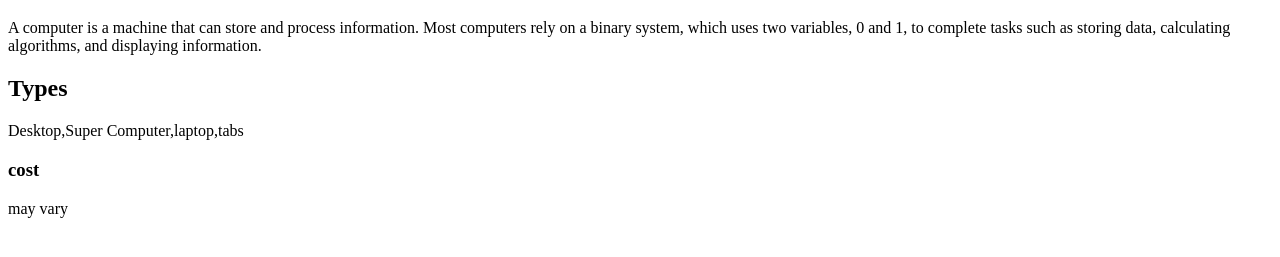
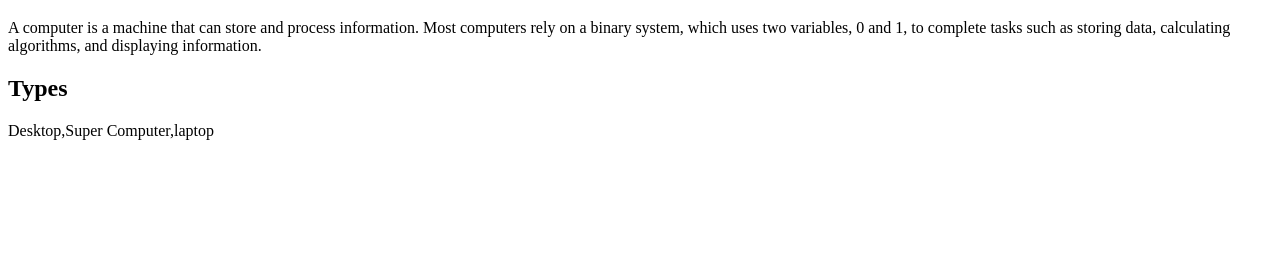
Before and after one commit to chandra-98a/project_dir, a plain HTML site: page index.html in a window 1280 px wide. Shown: the part 47-304 px from the top of the page. Drawn offline with Linux system fonts and the light colour scheme.

Commit message:
Revert "commiting after myadd"
This reverts commit 6be4219ea22988605e48e237fbe444eb500e560c.

```diff
--- a/index.html
+++ b/index.html
@@ -7,8 +7,6 @@
 <p>A computer is a machine that can store and process information. Most computers rely on a binary system, which uses two variables, 0 and 1, to complete tasks such as storing data, calculating algorithms, and displaying information.
 </p>
 <h2><b>Types</b></h2>
-<p>Desktop,Super Computer,laptop,tabs</p>
-<h3> cost</h3>
-<p>may vary</p>
+<p>Desktop,Super Computer,laptop</p>
 </body>
 </html>
```
